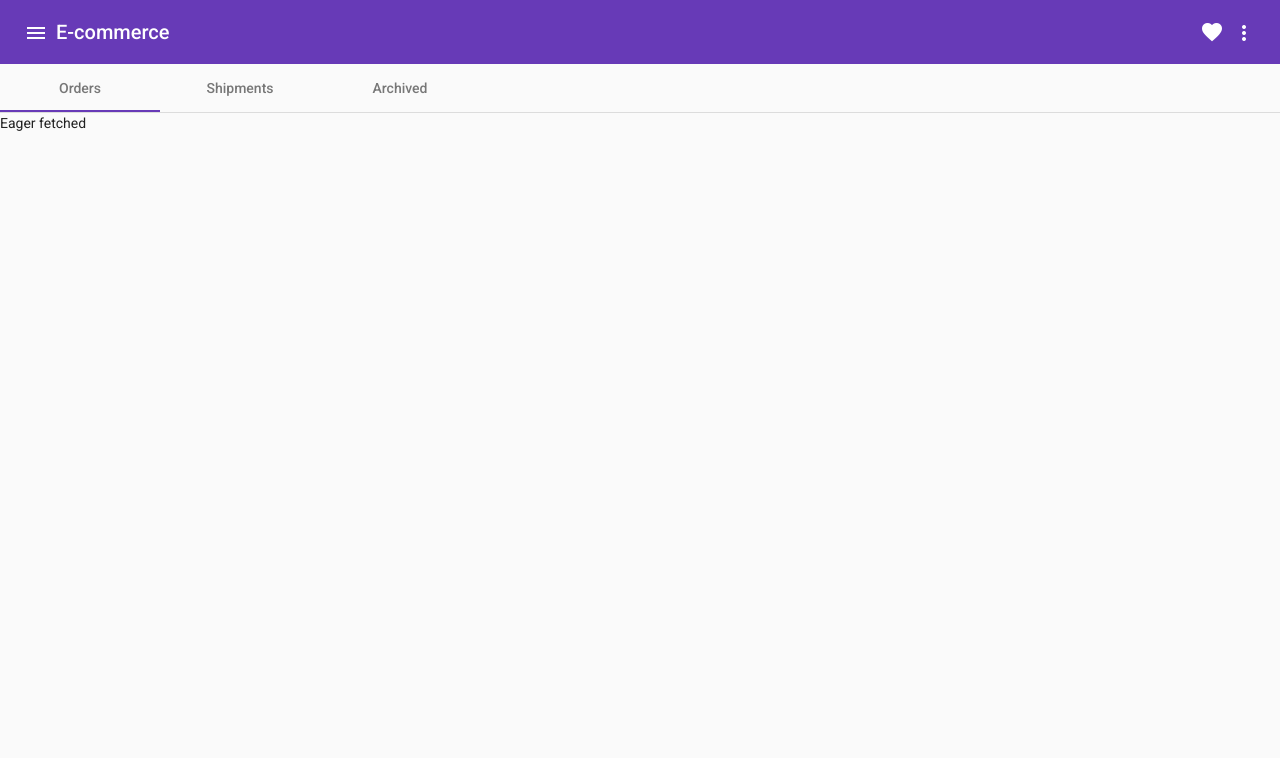
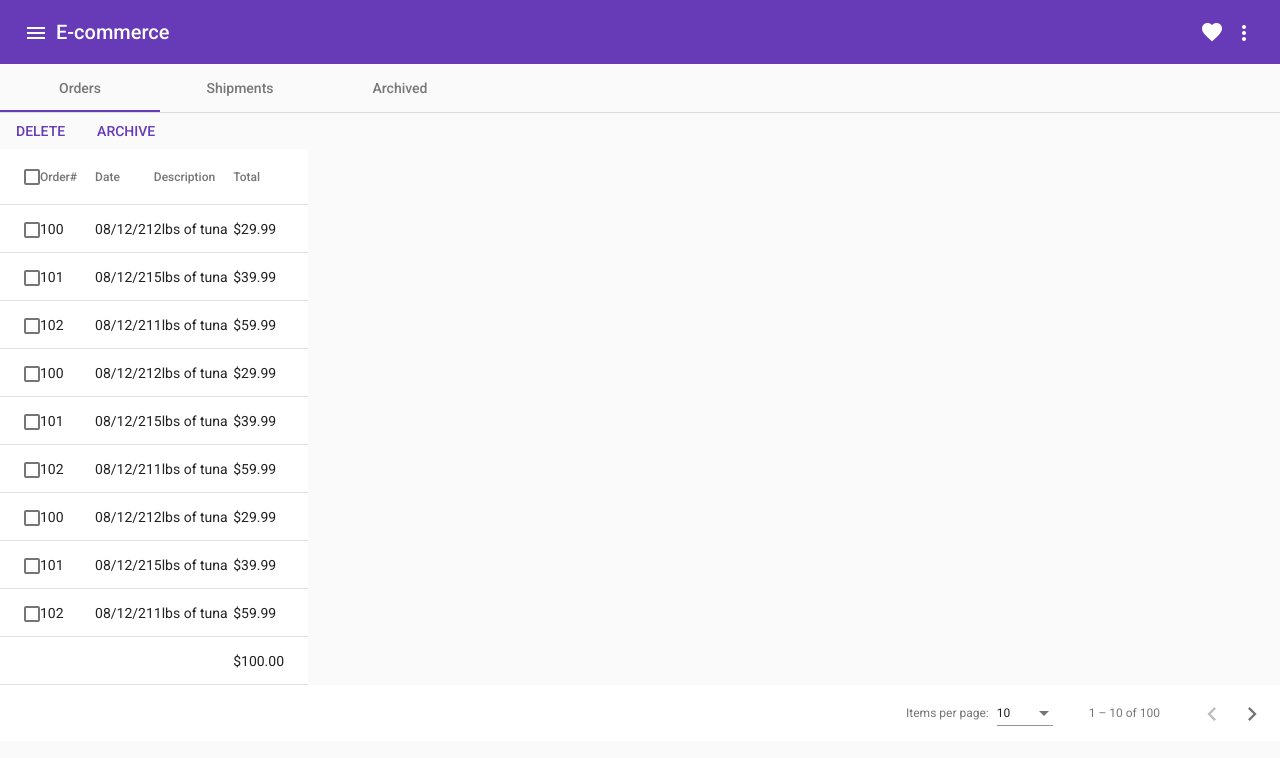
Before and after one commit to Gitoler/angular-material, an Angular app: page /orders in a window 1280 px wide. Shown: the top 758 px of the page. Built offline with nearby package versions, Linux system fonts and the light colour scheme.

Commit message:
add new hero

```diff
--- a/src/app/orders/order-list/order-list.component.html
+++ b/src/app/orders/order-list/order-list.component.html
@@ -1,6 +1,69 @@
 <mat-tab-group>
   <mat-tab label="Orders">
-    <p>Eager fetched</p>
+
+    <div class="order-actions">
+      <button mat-button color="primary">DELETE</button>
+      <button mat-button color="primary">ARCHIVE</button>
+    </div>
+    <div class="order-container">
+      <table mat-table [dataSource]="dataSource" matSort multiTemplateDataRows>
+
+        <ng-container matColumnDef="action">
+          <th mat-header-cell *matHeaderCellDef>
+            <mat-checkbox (change)="selectAll()"></mat-checkbox>
+          </th>
+          <td mat-cell *matCellDef="let element">
+            <mat-checkbox [checked]="element.isChecked"></mat-checkbox>
+          </td>
+          <td mat-footer-cell *matFooterCellDef></td>
+        </ng-container>
+
+        <ng-container matColumnDef="orderNumber">
+          <th mat-header-cell *matHeaderCellDef mat-sort-header> Order# </th>
+          <td mat-cell *matCellDef="let element">
+            {{element.orderNumber}}
+          </td>
+          <td mat-footer-cell *matFooterCellDef></td>
+        </ng-container>
+
+        <ng-container matColumnDef="orderDate">
+            <th mat-header-cell *matHeaderCellDef mat-sort-header> Date </th>
+            <td mat-cell *matCellDef="let element">
+              {{element.orderDate | date:'MM/dd/yy'}}
+            </td>
+            <td mat-footer-cell *matFooterCellDef></td>
+        </ng-container>
+
+
+        <ng-container matColumnDef="description">
+            <th mat-header-cell *matHeaderCellDef mat-sort-header> Description </th>
+            <td mat-cell *matCellDef="let element">
+              {{element.description}}
+            </td>
+            <td mat-footer-cell *matFooterCellDef></td>
+        </ng-container>
+
+        <ng-container matColumnDef="total">
+            <th mat-header-cell *matHeaderCellDef mat-sort-header> Total </th>
+            <td mat-cell *matCellDef="let element">
+              {{element.total | currency}}
+            </td>
+            <td mat-footer-cell *matFooterCellDef>$100.00</td>
+        </ng-container>
+
+        <tr mat-header-row *matHeaderRowDef="displayedColumns;sticky:true;"></tr>
+        <tr mat-row *matRowDef="let row;columns:displayedColumns;"></tr>
+        <tr mat-footer-row *matFooterRowDef="displayedColumns; sticky:true;"></tr>
+      </table>
+    </div>
+
+    <mat-paginator
+      [length]="length"
+      [pageSize]="pageSize"
+      [pageSizeOptions]="pageSizeOptions"
+      (page)="onPageChange($event)"
+    ></mat-paginator>
+
   </mat-tab>
   <mat-tab label="Shipments">
     <ng-template matTabContent>
--- a/src/app/orders/order-list/order-list.component.ts
+++ b/src/app/orders/order-list/order-list.component.ts
@@ -1,4 +1,73 @@
-import { Component, OnInit } from '@angular/core';
+import { Component, OnInit, ViewChild } from '@angular/core';
+import { MatSort} from '@angular/material/sort';
+import { MatTableDataSource } from '@angular/material/table';
+import { PageEvent } from '@angular/material/paginator';
+
+const ELEMENT_DATA = [
+  {
+    orderDate:new Date(),
+    orderNumber:100,
+    total:29.99,
+    description:'2lbs of tuna',
+    isChecked:false
+  },
+  {
+    orderDate:new Date(),
+    orderNumber:101,
+    total:39.99,
+    description:'5lbs of tuna',
+    isChecked:false
+  },
+  {
+    orderDate:new Date(),
+    orderNumber:102,
+    total:59.99,
+    description:'1lbs of tuna',
+    isChecked:false
+  },
+  {
+    orderDate:new Date(),
+    orderNumber:100,
+    total:29.99,
+    description:'2lbs of tuna',
+    isChecked:false
+  },
+  {
+    orderDate:new Date(),
+    orderNumber:101,
+    total:39.99,
+    description:'5lbs of tuna',
+    isChecked:false
+  },
+  {
+    orderDate:new Date(),
+    orderNumber:102,
+    total:59.99,
+    description:'1lbs of tuna',
+    isChecked:false
+  },
+  {
+    orderDate:new Date(),
+    orderNumber:100,
+    total:29.99,
+    description:'2lbs of tuna',
+    isChecked:false
+  },
+  {
+    orderDate:new Date(),
+    orderNumber:101,
+    total:39.99,
+    description:'5lbs of tuna',
+    isChecked:false
+  },
+  {
+    orderDate:new Date(),
+    orderNumber:102,
+    total:59.99,
+    description:'1lbs of tuna',
+    isChecked:false
+  },
+];
 
 @Component({
   selector: 'app-order-list',
@@ -6,10 +75,41 @@ import { Component, OnInit } from '@angular/core';
   styleUrls: ['./order-list.component.css']
 })
 export class OrderListComponent implements OnInit {
+  displayedColumns:string[] = ['action', 'orderNumber', 'orderDate', 'description', 'total'];
+  dataSource!:MatTableDataSource<object>;
+
+  length = 100;
+  pageIndex = 0;
+  pageSize = 10;
+  pageSizeOptions = [1,2,5,10];
+
+  @ViewChild(MatSort) sort!:MatSort;
+
+  pageEvent!:PageEvent;
 
   constructor() { }
 
-  ngOnInit(): void {
+  onPageChange(e: { pageIndex: number; pageSize: number; }) {
+    this.pageIndex = e.pageIndex;
+    this.pageSize = e.pageSize;
+    this.loadData(this.pageIndex, this.pageSize);
+  }
+
+  loadData(pageIndex: number , pageSize: number)
+  {
+    this.dataSource = new MatTableDataSource<object>(ELEMENT_DATA.slice(pageIndex, pageIndex + pageSize));
+  }
+
+  ngOnInit() {
+    this.loadData(0, this.pageSize);
+    this.dataSource.sort = this.sort;
+  }
+
+  selectAll() {
+    for(var elm of ELEMENT_DATA)
+    {
+      elm.isChecked = !elm.isChecked;
+    }
   }
 
 }
```
Also changed, not shown: src/app/orders/orders.module.ts (+21 -1 lines).
